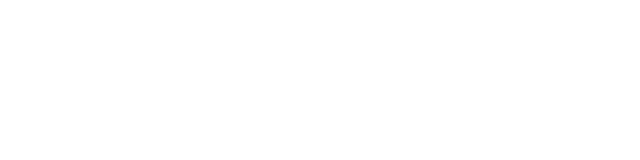
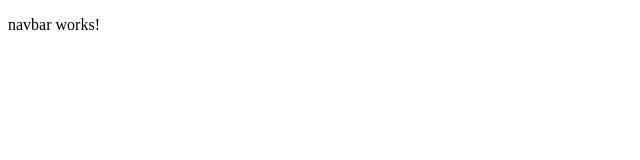
Before and after one commit to tshantan24/getsoshed, an Angular app: page / in a window 1280 px wide. Shown: the top 160 px of the page, without its empty margins (0-640 px from the left). Built offline with nearby package versions, Linux system fonts and the light colour scheme.

Commit message:
Added navbar to app

```diff
--- a/src/app/app.component.html
+++ b/src/app/app.component.html
@@ -1,2 +1,2 @@
-
+<sosh-navbar></sosh-navbar>
 <router-outlet></router-outlet>
```
